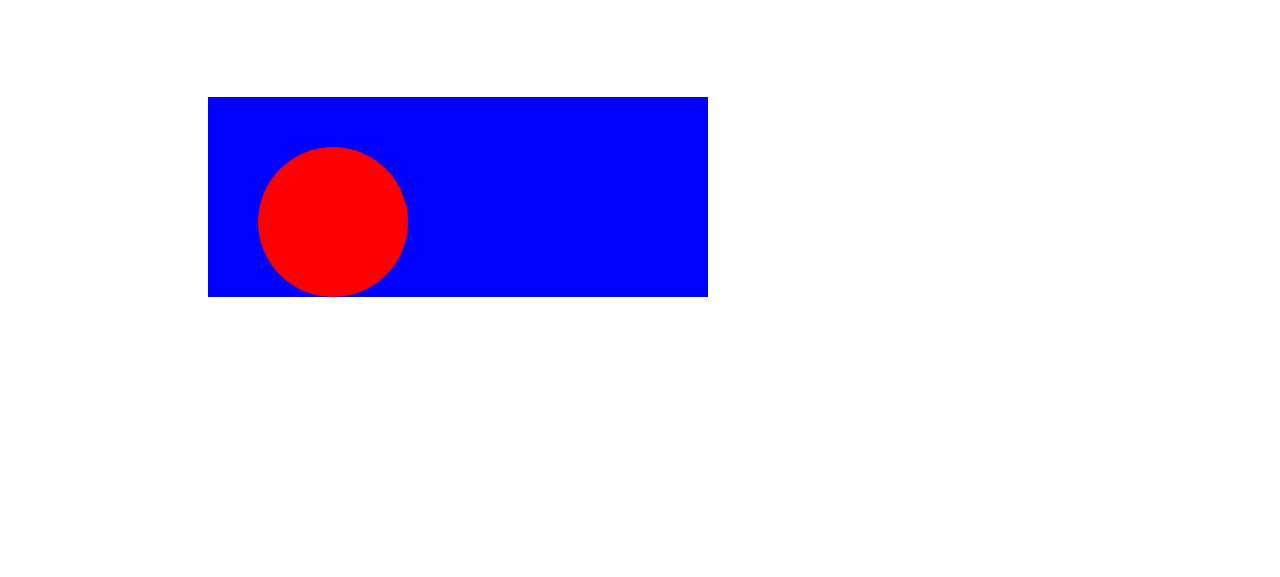
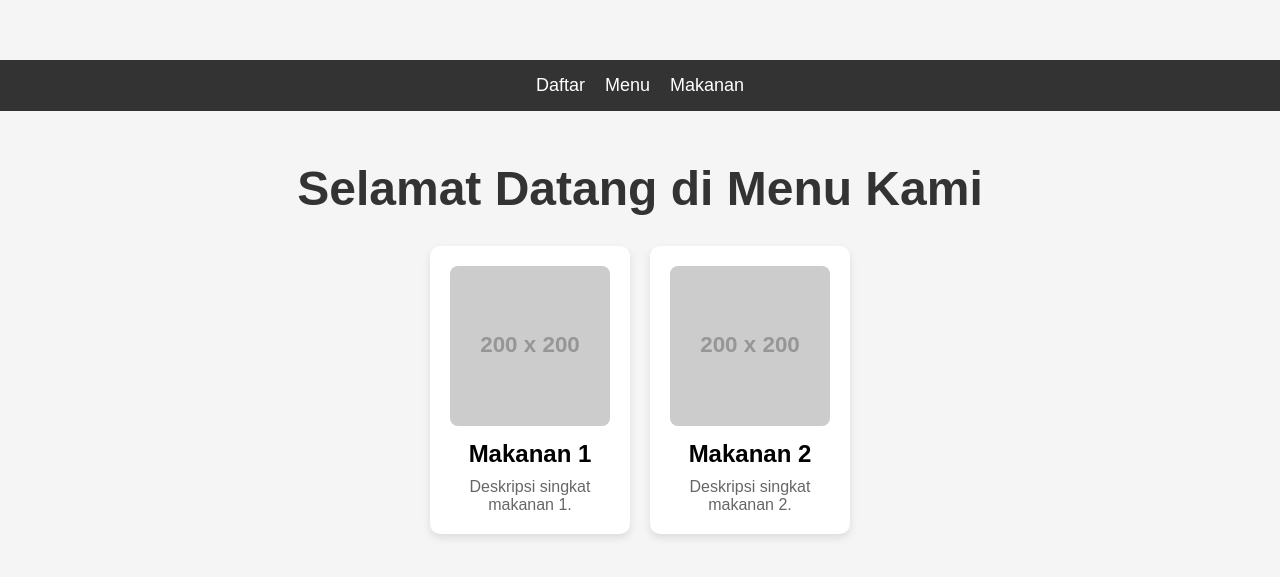
Before and after one commit to akrindev/tugas-uts-web, a plain HTML site: page index.html in a window 1280 px wide. Shown: the part 103-680 px from the top of the page. Drawn offline with Linux system fonts and the light colour scheme; placeholder pictures from the web are drawn by us.

Commit message:
Update index.html

```diff
--- a/index.html
+++ b/index.html
@@ -1,31 +1,114 @@
 <!DOCTYPE html>
 <html>
 <head>
-    <title>CSS Positioning Exercise</title>
+    <title>Landing Page Menu Makanan</title>
     <style>
-        .blue-box {
-            width: 500px;
-            height: 200px;
-            background-color: blue;
-            position: relative;
-            margin-top: 200px;
-            margin-left: 200px;
+        /* Reset and basic styling */
+        * {
+            margin: 0;
+            padding: 0;
+            box-sizing: border-box;
         }
 
-        .red-circle {
-            width: 150px;
-            height: 150px;
-            background-color: red;
-            border-radius: 50%;
-            position: absolute;
-            bottom: 0;
-            right: 300px;
+        body {
+            font-family: Arial, sans-serif;
+            background-color: #f5f5f5;
+            display: flex;
+            justify-content: center;
+            align-items: center;
+            min-height: 100vh;
+            flex-direction: column;
+        }
+
+        /* Navbar styling */
+        .navbar {
+            width: 100%;
+            background-color: #333;
+            padding: 15px;
+            display: flex;
+            justify-content: center;
+            gap: 20px;
+        }
+
+        .navbar a {
+            color: white;
+            text-decoration: none;
+            font-size: 18px;
+        }
+
+        .navbar a:hover {
+            color: #ff6347;
+        }
+
+        /* Main content styling */
+        .content {
+            text-align: center;
+            margin-top: 50px;
+        }
+
+        .content h1 {
+            font-size: 3rem;
+            color: #333;
+        }
+
+        .menu-list {
+            display: flex;
+            flex-wrap: wrap;
+            gap: 20px;
+            justify-content: center;
+            margin-top: 30px;
+        }
+
+        .menu-item {
+            width: 200px;
+            padding: 20px;
+            background-color: white;
+            border-radius: 10px;
+            box-shadow: 0 4px 8px rgba(0, 0, 0, 0.1);
+            text-align: center;
+        }
+
+        .menu-item img {
+            width: 100%;
+            height: auto;
+            border-radius: 8px;
+        }
+
+        .menu-item h2 {
+            font-size: 1.5rem;
+            margin: 10px 0;
+        }
+
+        .menu-item p {
+            color: #666;
+            font-size: 1rem;
         }
     </style>
 </head>
 <body>
-    <div class="blue-box">
-        <div class="red-circle"></div>
+    <!-- Navbar -->
+    <div class="navbar">
+        <a href="#">Daftar</a>
+        <a href="#">Menu</a>
+        <a href="#">Makanan</a>
+    </div>
+
+    <!-- Main Content -->
+    <div class="content">
+        <h1>Selamat Datang di Menu Kami</h1>
+        <div class="menu-list">
+            <div class="menu-item">
+                <img src="https://via.placeholder.com/200" alt="Makanan 1">
+                <h2>Makanan 1</h2>
+                <p>Deskripsi singkat makanan 1.</p>
+            </div>
+            <div class="menu-item">
+                <img src="https://via.placeholder.com/200" alt="Makanan 2">
+                <h2>Makanan 2</h2>
+                <p>Deskripsi singkat makanan 2.</p>
+            </div>
+            <!-- Tambahkan lebih banyak menu-item sesuai kebutuhan -->
+        </div>
     </div>
 </body>
 </html>
```
